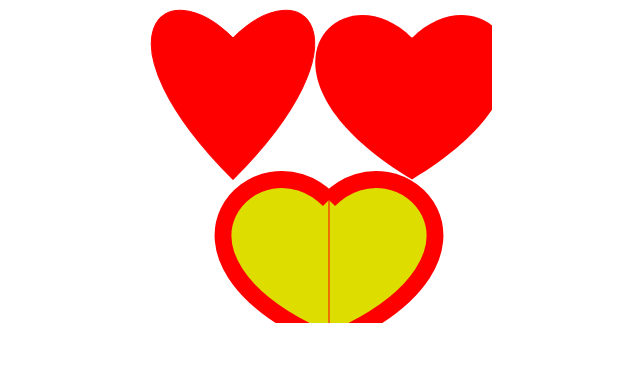
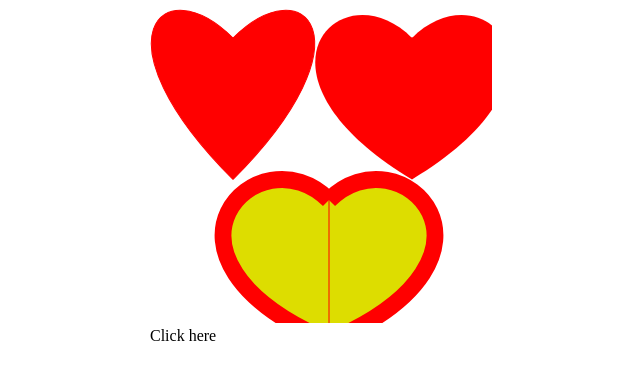
Before and after one commit to freeduck/saltede-hjerter, a website: page index.html in a window 1280 px wide. Shown: the full height of the page, 258-898 px from the left. Drawn offline with Linux system fonts and the light colour scheme.

Commit message:
Clickbait

```diff
--- a/index.html
+++ b/index.html
@@ -13,6 +13,7 @@
     <div class="my-page" data-density="hard" style="background-color: blue">
         <object id="logo" data="images/hjerter.svg" type="image/svg+xml" height="315" width="342"></object>
         <br/>
+        Click here
     </div>
     <div class="my-page">
         <img src="The-one-eyed-revenger-thumbnail.jpg">
```
